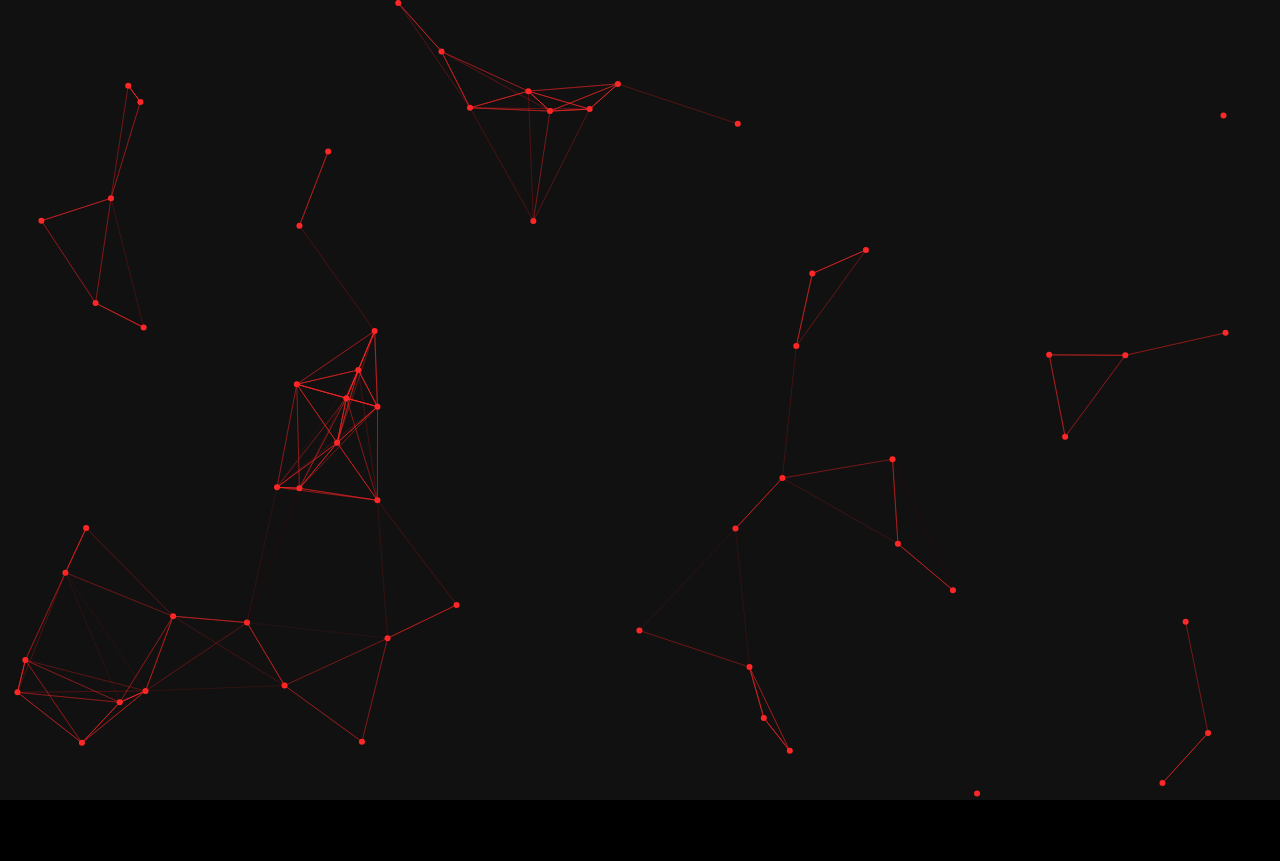
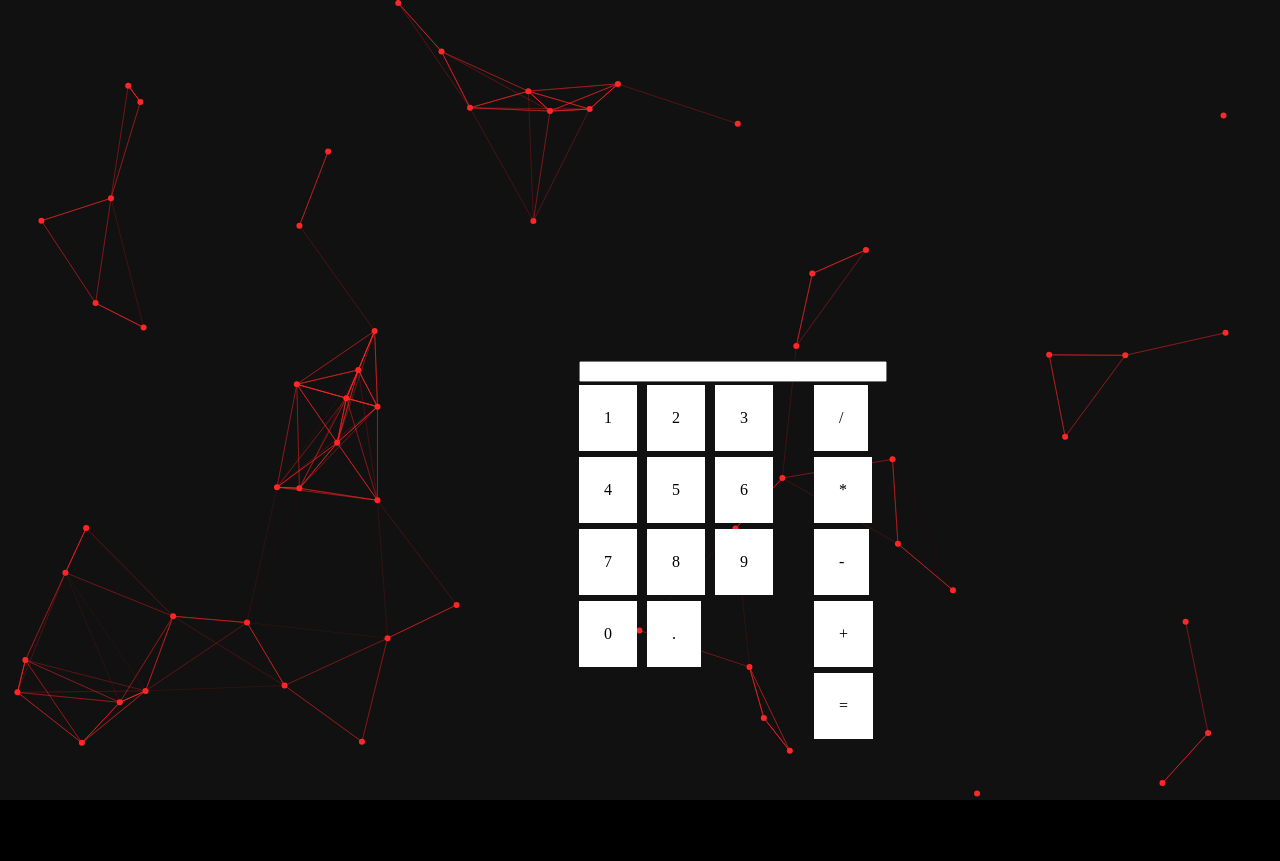
Before and after one commit to BeCrutch/Particles, a plain HTML site: page index.html in a window 1280 px wide. Before the commit the page ends 804 px from the top, so only its background shows below. Drawn offline with Linux system fonts and the light colour scheme.

Commit message:
start calculator

```diff
--- a/css/style.css
+++ b/css/style.css
@@ -1,6 +1,52 @@
-* {
+body {
 	margin: 0;
 	padding: 0;
-	overflow: hidden;
+	position: relative;
 	background-color: #000;
+	line-height: 1;
 }
+
+input {
+
+}
+
+.modal__number--item,
+.modal__operations--item {
+	display: inline-block;
+	padding: 25px;
+	margin: 3px;
+	background-color: #fff;
+}
+
+.modal {
+	position: absolute;
+	top: 45%;
+	left: 45%;
+	width: 300px;
+	height: 500px;
+	background-color: transparent;
+}
+
+.modal--input {
+	width: 100%;
+	margin-left: 3px;
+	margin-right: 3px;
+}
+
+.modal--bth-wrapp {
+	display: flex;
+}
+
+/*number*/
+.modal__number {
+	flex-basis: 90%;
+}
+
+.modal__number--item {
+
+}
+
+/*operations*/
+.modal__operations {
+	flex-basis: 10%;
+}
--- a/index.html
+++ b/index.html
@@ -6,6 +6,43 @@
 	<link rel="stylesheet" href="css/style.css">
 </head>
 <body>
+
+	<div class="modal">
+
+		<input type="text" class="modal--input">
+
+		<div class="modal--bth-wrapp">
+
+			<div class="modal__number">
+
+				<div class="modal__number--item">1</div>
+				<div class="modal__number--item">2</div>
+				<div class="modal__number--item">3</div>
+				<div class="modal__number--item">4</div>
+				<div class="modal__number--item">5</div>
+				<div class="modal__number--item">6</div>
+				<div class="modal__number--item">7</div>
+				<div class="modal__number--item">8</div>
+				<div class="modal__number--item">9</div>
+				<div class="modal__number--item">0</div>
+				<div class="modal__number--item">.</div>
+
+			</div>
+
+			<div class="modal__operations">
+
+				<div class="modal__operations--item">/</div>
+				<div class="modal__operations--item">*</div>
+				<div class="modal__operations--item">-</div>
+				<div class="modal__operations--item">+</div>
+				<div class="modal__operations--item">=</div>
+
+			</div>
+
+		</div>
+
+	</div>
+
 	<script src="js/script.js"></script>
 </body>
 </html>
--- a/js/script.js
+++ b/js/script.js
@@ -119,6 +119,4 @@ console.log('javascript work!');
 
 	init();
 
-
-
 }());
```
